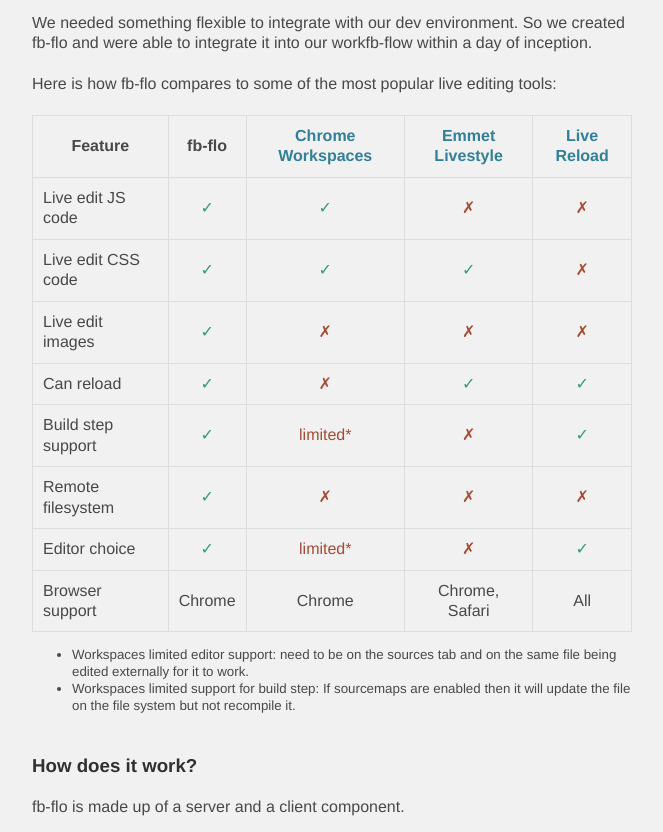
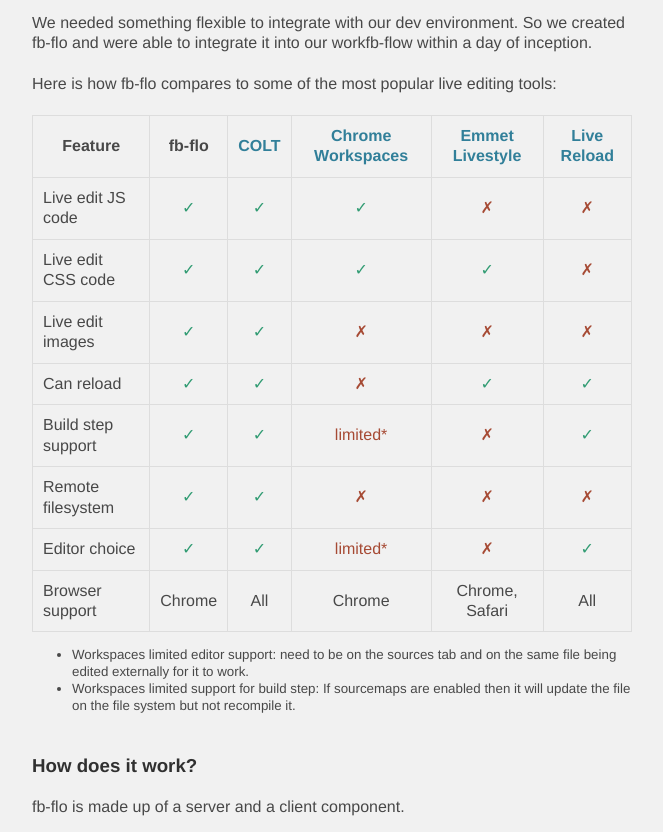
Before and after one commit to facebookarchive/fb-flo, a plain HTML site: page index.html in a window 1280 px wide. Shown: the part 701-1533 px from the top of the page, without its empty margins (308-971 px from the left). Drawn offline with Linux system fonts and the light colour scheme.

Commit message:
added COLT column

```diff
--- a/index.html
+++ b/index.html
@@ -110,6 +110,7 @@
             <tr>
               <th>Feature</th>
               <th>fb-flo</th>
+              <th><a href="http://colt.io">COLT</a></th>
               <th><a href="https://developers.google.com/chrome-developer-tools/docs/workspaces">Chrome Workspaces</a></th>
               <th><a href="http://livestyle.emmet.io/">Emmet Livestyle</a></th>
               <th><a href="http://livereload.com/">Live Reload</a></th>
@@ -120,6 +121,7 @@
               <td>Live edit JS code</td>
               <td class="checkmark">&#10003;</td>
               <td class="checkmark">&#10003;</td>
+              <td class="checkmark">&#10003;</td>
               <td class="x">&#10007;</td>
               <td class="x">&#10007;</td>
             </tr>
@@ -128,10 +130,12 @@
               <td class="checkmark">&#10003;</td>
               <td class="checkmark">&#10003;</td>
               <td class="checkmark">&#10003;</td>
+              <td class="checkmark">&#10003;</td>
               <td class="x">&#10007;</td>
             </tr>
             <tr>
               <td>Live edit images</td>
+              <td class="checkmark">&#10003;</td>
               <td class="checkmark">&#10003;</td>
               <td class="x">&#10007;</td>
               <td class="x">&#10007;</td>
@@ -140,12 +144,14 @@
             <tr>
               <td>Can reload</td>
               <td class="checkmark">&#10003;</td>
+              <td class="checkmark">&#10003;</td>
               <td class="x">&#10007;</td>
               <td class="checkmark">&#10003;</td>
               <td class="checkmark">&#10003;</td>
             </tr>
             <tr>
               <td>Build step support</td>
+              <td class="checkmark">&#10003;</td>
               <td class="checkmark">&#10003;</td>
               <td class="x">limited*</td>
               <td class="x">&#10007;</td>
@@ -154,12 +160,14 @@
             <tr>
               <td>Remote filesystem</td>
               <td class="checkmark">&#10003;</td>
+              <td class="checkmark">&#10003;</td>
               <td class="x">&#10007;</td>
               <td class="x">&#10007;</td>
               <td class="x">&#10007;</td>
             </tr>
             <tr>
               <td>Editor choice</td>
+              <td class="checkmark">&#10003;</td>
               <td class="checkmark">&#10003;</td>
               <td class="x">limited*</td>
               <td class="x">&#10007;</td>
@@ -168,6 +176,7 @@
             <tr>
               <td>Browser support</td>
               <td>Chrome</td>
+              <td>All</td>
               <td>Chrome</td>
               <td>Chrome, Safari</td>
               <td>All</td>
```
